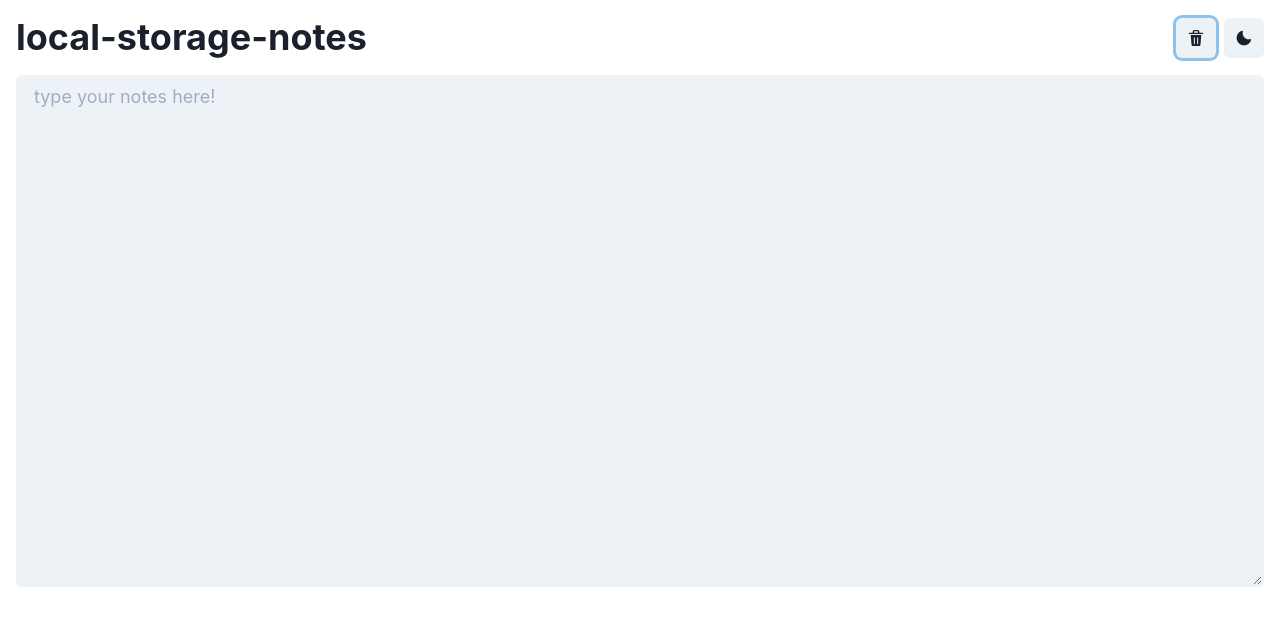
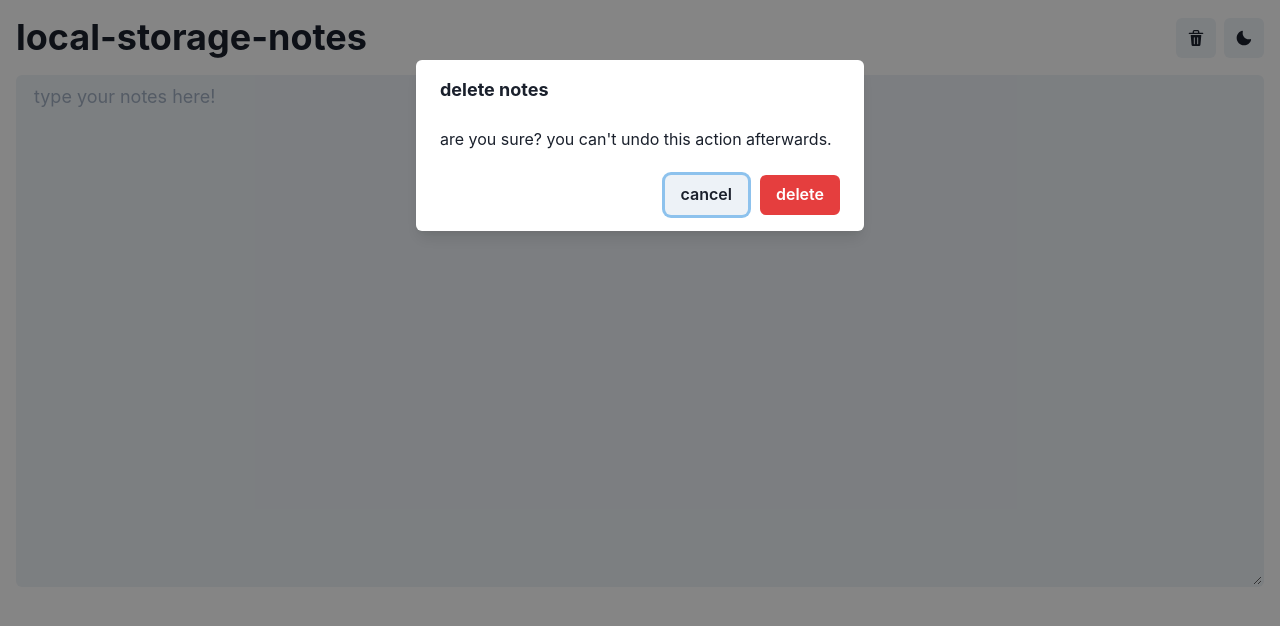
Before and after one commit to alexscott812/local-storage-notes, a React (Create React App) app: page / in a window 1280 px wide. Both pictures are taken after a click on the button 1196 px from the left and 37 px from the top of the page. Shown: the top 626 px of the page. Built offline with nearby package versions, Linux system fonts and the light colour scheme; the HTML template or start-up script is replaced by a standard one.

Commit message:
added confirmation modal for deleting all notes

```diff
--- /dev/null
+++ b/src/components/DeleteConfirmationModal.tsx
@@ -0,0 +1,55 @@
+import React, { useRef } from 'react';
+import {
+  AlertDialog,
+  AlertDialogBody,
+  AlertDialogFooter,
+  AlertDialogHeader,
+  AlertDialogContent,
+  AlertDialogOverlay,
+  Button,
+  AlertDialogProps
+} from '@chakra-ui/react';
+
+interface DeleteConfirmationModalProps {
+  isOpen: boolean;
+  onClose: () => void;
+  confirmDelete: React.MouseEventHandler<HTMLButtonElement>;
+}
+
+const DeleteConfirmationModal = ({
+  isOpen,
+  onClose,
+  confirmDelete
+}: DeleteConfirmationModalProps) => {
+
+  const cancelRef = useRef(null);
+
+  return (
+    <AlertDialog
+      isOpen={ isOpen }
+      leastDestructiveRef={ cancelRef }
+      onClose={ onClose }
+    >
+      <AlertDialogOverlay>
+        <AlertDialogContent>
+          <AlertDialogHeader fontSize={ 'lg' } fontWeight={ 'bold' }>
+            { 'delete notes' }
+          </AlertDialogHeader>
+          <AlertDialogBody>
+            { `are you sure? you can't undo this action afterwards.` }
+          </AlertDialogBody>
+          <AlertDialogFooter>
+            <Button ref={ cancelRef } onClick={ onClose }>
+              { 'cancel' }
+            </Button>
+            <Button colorScheme={ 'red' } onClick={ confirmDelete } ml={ 3 }>
+              { 'delete' }
+            </Button>
+          </AlertDialogFooter>
+        </AlertDialogContent>
+      </AlertDialogOverlay>
+    </AlertDialog>
+  )
+};
+
+export default DeleteConfirmationModal;
--- a/src/components/Main.tsx
+++ b/src/components/Main.tsx
@@ -1,3 +1,4 @@
+import React from "react";
 import {
   HStack,
   Heading,
@@ -6,7 +7,9 @@ import {
   Flex,
   IconButton,
   Spacer,
-  useColorMode
+  useColorMode,
+  UseDisclosureProps,
+  useDisclosure
 } from "@chakra-ui/react";
 import {
   SunIcon,
@@ -14,7 +17,7 @@ import {
   DeleteIcon
 } from '@chakra-ui/icons';
 import useStateWithLocalStorage from "../hooks/use-state-with-local-storage";
-import React from "react";
+import DeleteConfirmationModal from "./DeleteConfirmationModal";
 
 const Main = () => {
 
@@ -28,9 +31,21 @@ const Main = () => {
     toggleColorMode
   }: UseColorModeProps = useColorMode();
 
+  const {
+    isOpen: isDeleteConfirmationModalOpen,
+    onOpen: onDeleteConfirmationModalOpen,
+    onClose: onDeleteConfirmationModalClose
+  }: UseDisclosureProps = useDisclosure();
+
   const [notes, setNotes] = useStateWithLocalStorage('notes');
 
+  const handleDeleteNotes: React.MouseEventHandler<HTMLButtonElement> = () => {
+    setNotes('');
+    onDeleteConfirmationModalClose();
+  };
+
   return (
+    <>
       <Container maxW={ 'container.xl' } py={ 4 }>
         <Flex align={ 'center' } justify={ 'center' } mb={ 4 }>
           <Heading>{ 'local-storage-notes' }</Heading>
@@ -38,7 +53,7 @@ const Main = () => {
           <HStack>
             <IconButton
               aria-label={ 'clear-notes' }
-            onClick={ () => setNotes('') }
+              onClick={ onDeleteConfirmationModalOpen }
               icon={ <DeleteIcon /> }
             />
             <IconButton
@@ -57,6 +72,12 @@ const Main = () => {
           placeholder={ 'type your notes here!' }
         />
       </Container>
+      <DeleteConfirmationModal
+        isOpen={ isDeleteConfirmationModalOpen }
+        onClose={ onDeleteConfirmationModalClose }
+        confirmDelete={ handleDeleteNotes }
+      />
+    </>
   );
 };
 
```
Lines whose indentation alone changed are shown as unchanged.
